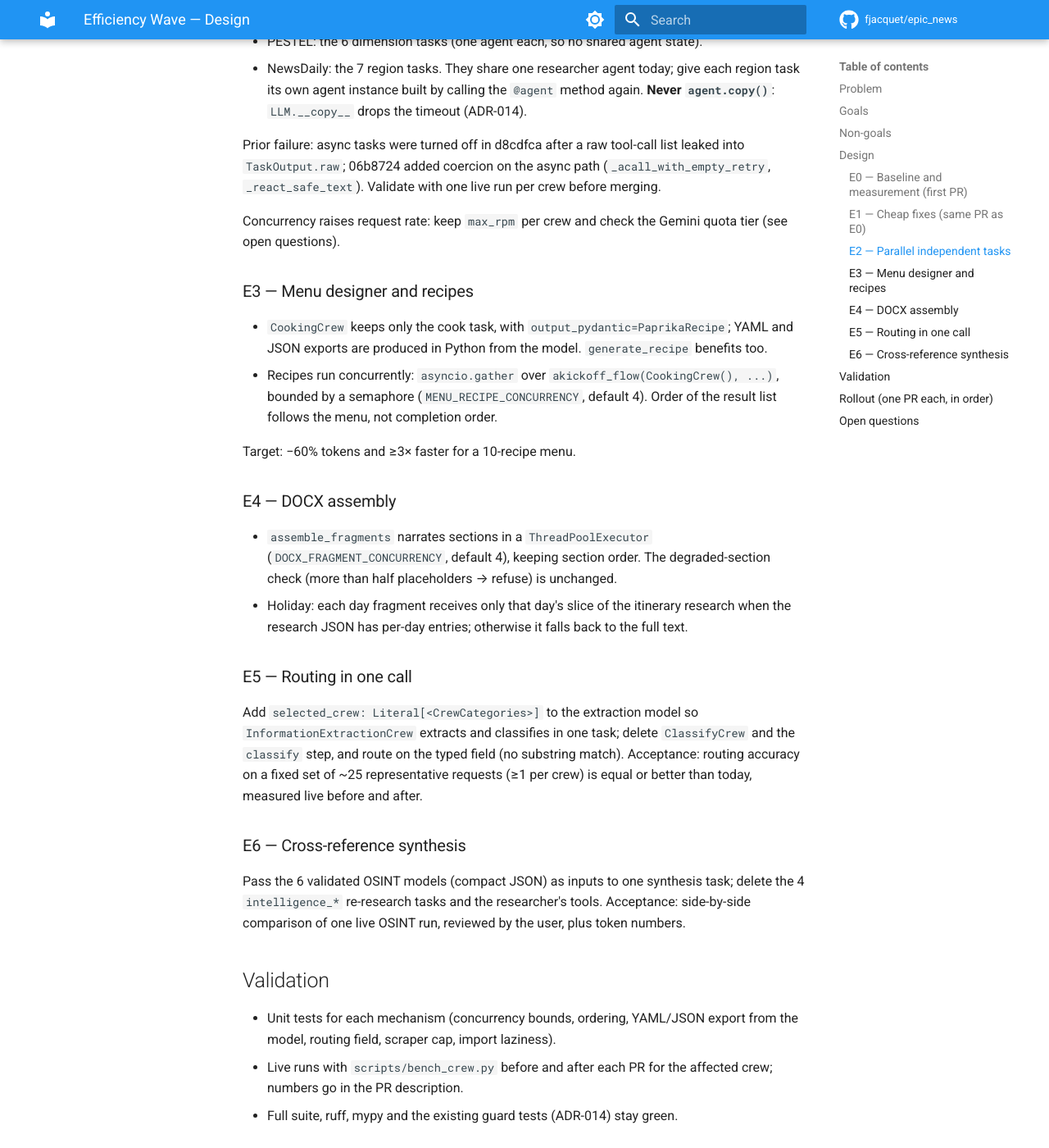
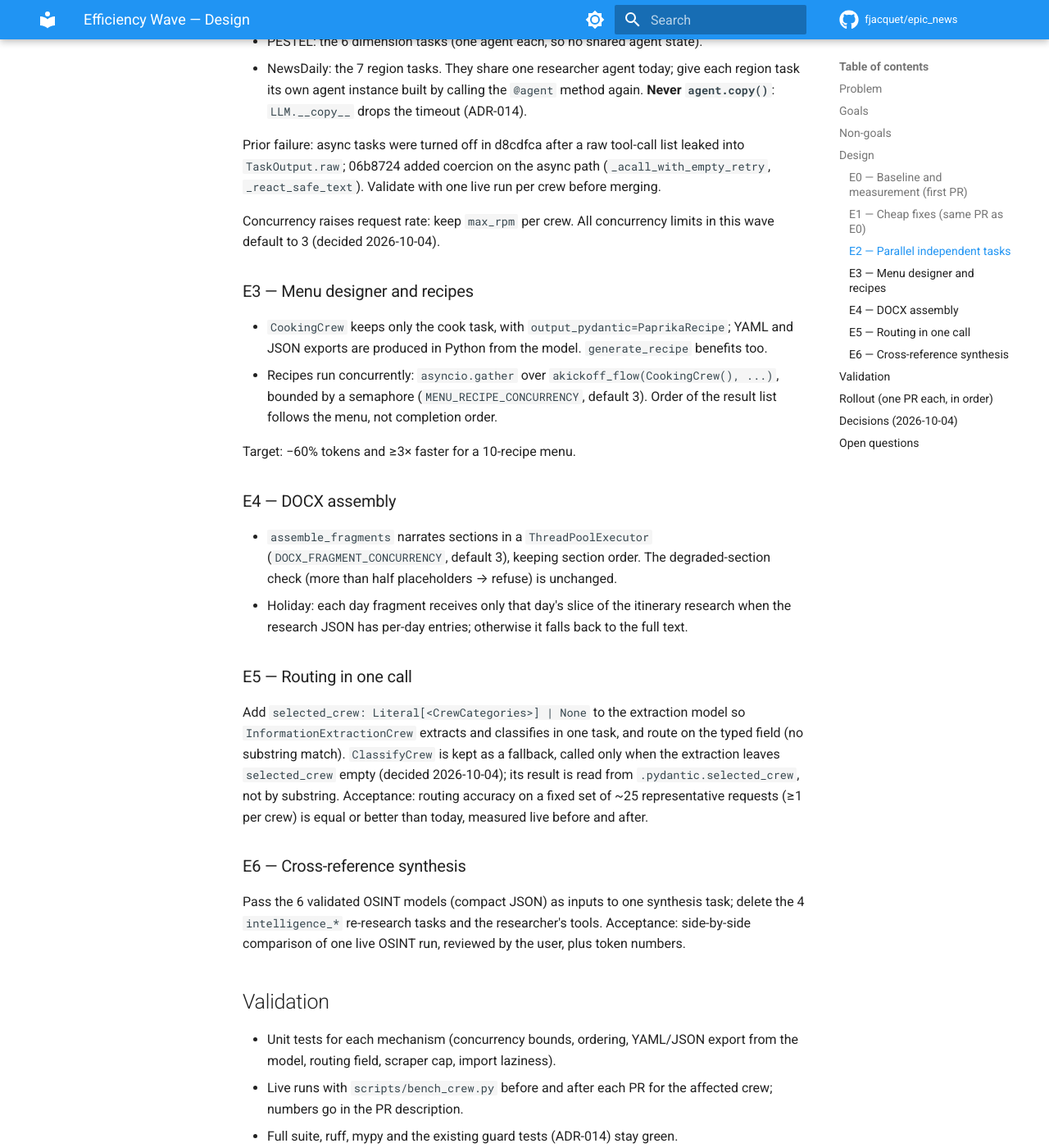
Before and after one commit to fjacquet/epic_news, an MkDocs documentation site: the page built from docs/superpowers/specs/2026-10-04-efficiency-wave-design.md, in a window 1280 px wide and 1400 px high, scrolled down 2026 px. Shown: the whole window at 82% size. Built offline with MkDocs 1.6.1 and Material for MkDocs 9.7.7, drawn with Linux system fonts in a browser that asks for light colours; comment, search, counter and statistics services are not loaded; some of the changed text lies outside the part shown.

Commit message:
docs(specs): record wave order, concurrency 3, ClassifyCrew fallback
Co-Authored-By: Claude Opus 5.5 <noreply@anthropic.com>
Claude-Session: https://claude.ai/code/session_018QNoTDtJL1CBKLZyD8jDzP

```diff
--- a/docs/superpowers/specs/2026-10-04-efficiency-wave-design.md
+++ b/docs/superpowers/specs/2026-10-04-efficiency-wave-design.md
@@ -76,15 +76,15 @@ Prior failure: async tasks were turned off in d8cdfca after a raw tool-call list
 `TaskOutput.raw`; 06b8724 added coercion on the async path (`_acall_with_empty_retry`,
 `_react_safe_text`). Validate with one live run per crew before merging.
 
-Concurrency raises request rate: keep `max_rpm` per crew and check the Gemini quota tier
-(see open questions).
+Concurrency raises request rate: keep `max_rpm` per crew. All concurrency limits in this
+wave default to 3 (decided 2026-10-04).
 
 ### E3 — Menu designer and recipes
 
 - `CookingCrew` keeps only the cook task, with `output_pydantic=PaprikaRecipe`; YAML and
   JSON exports are produced in Python from the model. `generate_recipe` benefits too.
 - Recipes run concurrently: `asyncio.gather` over `akickoff_flow(CookingCrew(), ...)`,
-  bounded by a semaphore (`MENU_RECIPE_CONCURRENCY`, default 4). Order of the result list
+  bounded by a semaphore (`MENU_RECIPE_CONCURRENCY`, default 3). Order of the result list
   follows the menu, not completion order.
 
 Target: −60% tokens and ≥3× faster for a 10-recipe menu.
@@ -92,16 +92,18 @@ Target: −60% tokens and ≥3× faster for a 10-recipe menu.
 ### E4 — DOCX assembly
 
 - `assemble_fragments` narrates sections in a `ThreadPoolExecutor`
-  (`DOCX_FRAGMENT_CONCURRENCY`, default 4), keeping section order. The degraded-section
+  (`DOCX_FRAGMENT_CONCURRENCY`, default 3), keeping section order. The degraded-section
   check (more than half placeholders → refuse) is unchanged.
 - Holiday: each day fragment receives only that day's slice of the itinerary research
   when the research JSON has per-day entries; otherwise it falls back to the full text.
 
 ### E5 — Routing in one call
 
-Add `selected_crew: Literal[<CrewCategories>]` to the extraction model so
-`InformationExtractionCrew` extracts and classifies in one task; delete `ClassifyCrew`
-and the `classify` step, and route on the typed field (no substring match). Acceptance:
+Add `selected_crew: Literal[<CrewCategories>] | None` to the extraction model so
+`InformationExtractionCrew` extracts and classifies in one task, and route on the typed
+field (no substring match). `ClassifyCrew` is kept as a fallback, called only when the
+extraction leaves `selected_crew` empty (decided 2026-10-04); its result is read from
+`.pydantic.selected_crew`, not by substring. Acceptance:
 routing accuracy on a fixed set of ~25 representative requests (≥1 per crew) is equal or
 better than today, measured live before and after.
 
@@ -128,13 +130,13 @@ comparison of one live OSINT run, reviewed by the user, plus token numbers.
 5. E5 — routing in one call
 6. E6 — cross-reference synthesis
 
+## Decisions (2026-10-04)
+
+1. Concurrency limits default to 3 (E2–E4).
+2. Live-run budget of about a dozen crew runs for before/after measurements: approved.
+3. `ClassifyCrew` stays as a fallback for E5.
+4. This wave runs first; the simplification wave follows.
+
 ## Open questions
 
-1. **Gemini quota:** which rate-limit tier does the key have? It bounds safe concurrency
-   (E2–E4 default to 4).
-2. **Live-run budget:** E2–E6 each need before/after live runs. Is a budget of roughly a
-   dozen crew runs acceptable?
-3. **E5 fallback:** drop `ClassifyCrew` entirely, or keep it as a fallback when the
-   extraction field is empty?
-4. **E6 quality:** OK to judge the cross-reference change on one side-by-side run?
-5. **Order with the simplification wave:** see that spec's open questions.
+1. **E6 quality:** OK to judge the cross-reference change on one side-by-side run?
```
Also changed, not shown: docs/superpowers/specs/2026-10-04-simplification-wave-design.md (+9 -8 lines).
